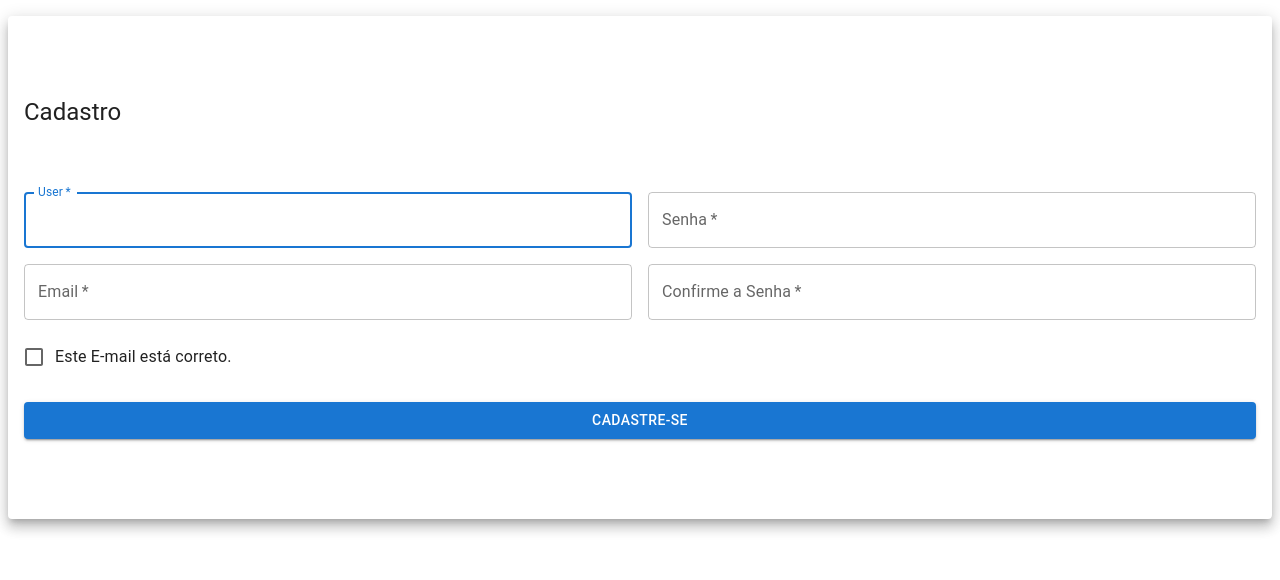
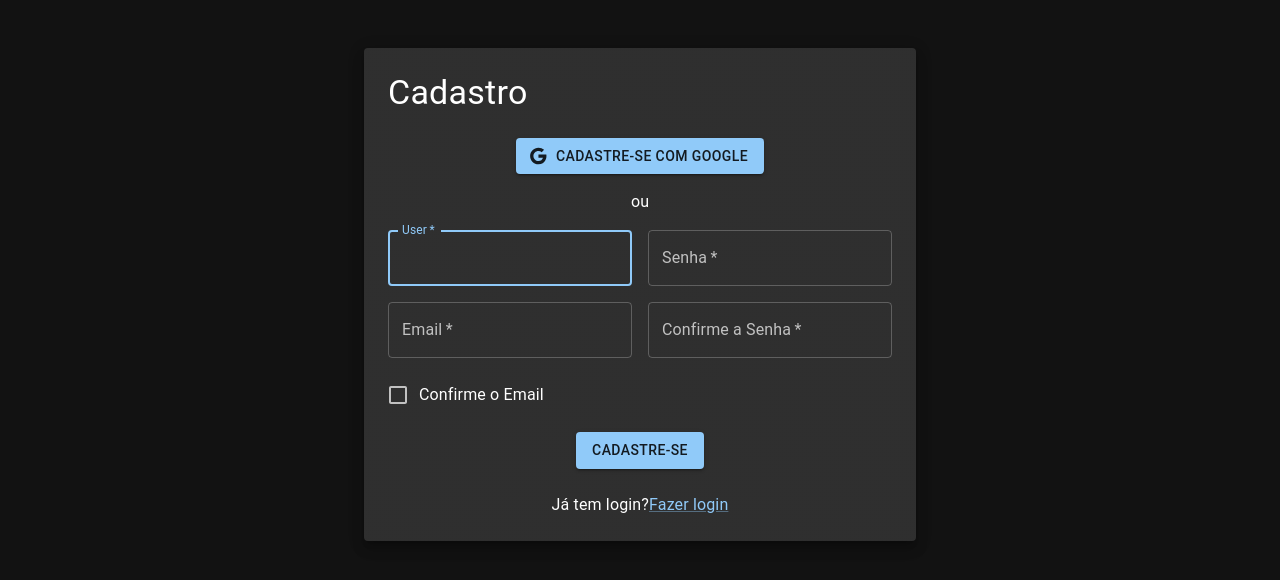
Before and after one commit to jGledsonSilva/Projeto_POO, a React (Vite) app: page /cadastrar in a window 1280 px wide. Shown: the top 580 px of the page. Built offline with nearby package versions, Linux system fonts and the light colour scheme.

Commit message:
estilizando a tela de cadastro

```diff
--- a/src/pages/Cadastro/Cadastro.jsx
+++ b/src/pages/Cadastro/Cadastro.jsx
@@ -1,4 +1,6 @@
-import { createTheme, ThemeProvider } from '@mui/material/styles';
+import { Testtheme } from '../../shared/themes';
+import { ThemeProvider } from '@mui/material/styles';
+import GoogleIcon from '@mui/icons-material/Google';
 import {
     Button,
     Checkbox,
@@ -9,11 +11,9 @@ import {
     Typography,
     Container,
     Paper,
+    CssBaseline,
+    Link,
 } from '@mui/material';
-
-const theme = createTheme({
-
-});
 
 export const Cadastro = () => {
     const handleSubmit = (event) => {
@@ -26,21 +26,30 @@ export const Cadastro = () => {
     };
 
     return (
-        <ThemeProvider theme={theme}>
-            <Paper elevation={9} sx={{ my: { xs: 2 }, p: { xs: 2 } }}>
-                <Box>
-                    <Typography component="h1" variant="h5" mt={8}>
+        <ThemeProvider theme={Testtheme}>
+            <CssBaseline />
+            <Container component="main" maxWidth="sm" sx={{ mb: 8 }}>
+                <Paper elevation={9} sx={{ my: { xs: 3, md: 6 }, p: { xs: 2, md: 3 } }}>
+                    <Typography component="h1" variant="h4">
                         Cadastro
                     </Typography>
                     <Box
                         sx={{
-                            marginTop: 8,
                             display: 'flex',
                             flexDirection: 'column',
                             alignItems: 'center'
                         }}
                     >
-                        <Box noValidate onSubmit={handleSubmit}>
+                        <Button
+                            type="submit"
+                            variant="contained"
+                            sx={{ mt: 3, mb: 2 }}
+                            startIcon={<GoogleIcon fontSize="large"/>}
+                        >
+                            Cadastre-se com Google
+                        </Button>
+                        <Typography>ou</Typography>
+                        <Box noValidate onSubmit={handleSubmit} sx={{ mt: 2 }} >
                             <Grid container spacing={2}>
                                 <Grid item xs={16} sm={6}>
                                     <TextField
@@ -89,23 +98,33 @@ export const Cadastro = () => {
                                 <Grid item xs={12}>
                                     <FormControlLabel
                                         control={<Checkbox value="allowExtraEmails" color="primary" />}
-                                        label="Este E-mail está correto."
+                                        label="Confirme o Email"
                                     />
                                 </Grid>
                             </Grid>
+                            <Grid container justifyContent="center">
                                 <Button
-                                href='/pagina-inicial'
-                                fullWidth
                                     type="submit"
                                     variant="contained"
-                                sx={{ mt: 3, mb: 8 }}
+                                    sx={{ mt: 2, mb: 3 }}
                                 >
                                     Cadastre-se
                                 </Button>
-                        </Box>
+                            </Grid>
+                            <Grid container justifyContent="center">
+                                <Grid item>
+                                    <Typography>
+                                        Já tem login?
+                                        <Link href="/entrar" variant="body">
+                                            Fazer login
+                                        </Link>
+                                    </Typography>
+                                </Grid>
+                            </Grid>
                         </Box>
                     </Box>
                 </Paper>
+            </Container>
         </ThemeProvider >
     );
 }
```
Lines whose indentation alone changed are shown as unchanged.
